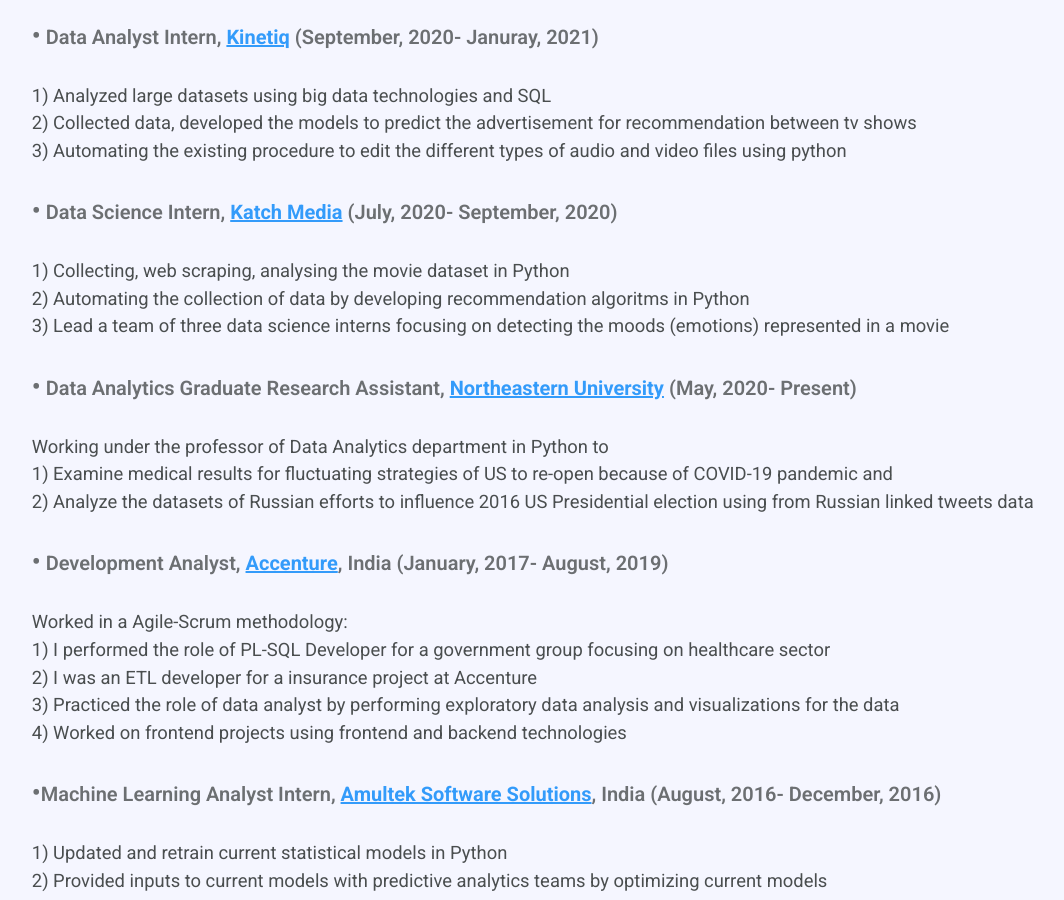
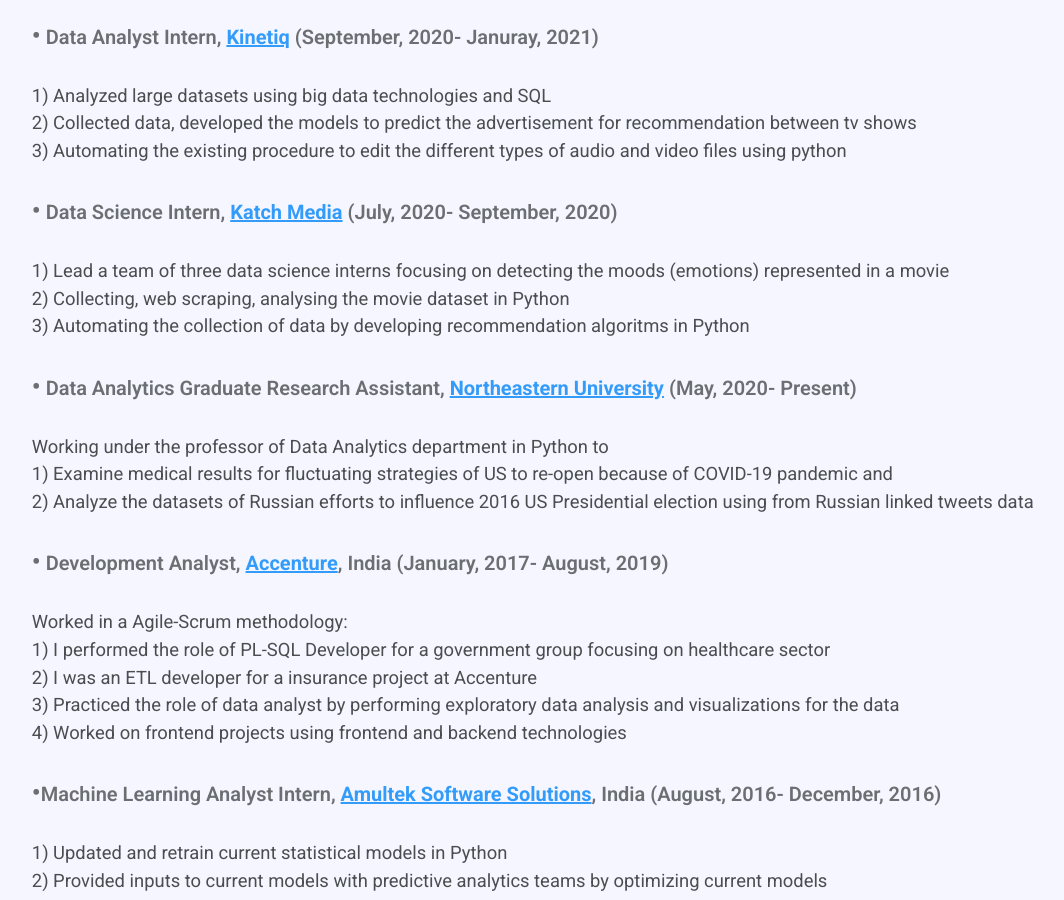
Before and after one commit to chigzz-github/chigzz_portfolio, a Jekyll site: the page built from using-subcategories.html, in a window 1280 px wide and 900 px high, scrolled down 775 px. Shown: the whole window, without its empty margins (59-1123 px from the left). Built offline with Jekyll 4.4.1, drawn with Linux system fonts in a browser that asks for light colours; nearby versions of some CDN libraries; comment, search, counter and statistics services are not loaded.

Commit message:
Katch002

```diff
--- a/_layouts/category.html
+++ b/_layouts/category.html
@@ -66,13 +66,13 @@
 			<p style= "font-size:20px"><span style= "font-size:25px">•</span> Data Science Intern,  <a href="https://katch-media.com/" target="_blank" style="color:#0385F9"><u>Katch Media</u></a> <span>(July, 2020- September, 2020)</span></p>
            			<div>&nbsp;&nbsp;&nbsp;&nbsp;&nbsp;&nbsp;&nbsp;&nbsp;&nbsp;&nbsp;&nbsp;&nbsp;&nbsp;&nbsp;&nbsp;&nbsp;&nbsp;&nbsp;&nbsp;&nbsp;&nbsp;&nbsp;&nbsp;&nbsp;&nbsp;&nbsp;&nbsp;&nbsp;&nbsp;&nbsp;&nbsp;&nbsp;&nbsp;&nbsp;&nbsp;&nbsp;&nbsp;&nbsp;&nbsp;&nbsp;&nbsp;&nbsp;&nbsp;&nbsp;&nbsp;&nbsp;&nbsp;&nbsp;&nbsp;&nbsp;&nbsp;&nbsp;&nbsp;&nbsp;&nbsp;&nbsp;&nbsp;&nbsp;&nbsp;</div>
 
-		   1) Collecting, web scraping, analysing the movie dataset in Python
+		   1) Lead a team of three data science interns focusing on detecting the moods (emotions) represented in a movie
 		   			<div>&nbsp;&nbsp;&nbsp;&nbsp;&nbsp;&nbsp;&nbsp;&nbsp;&nbsp;&nbsp;&nbsp;&nbsp;&nbsp;&nbsp;&nbsp;&nbsp;&nbsp;&nbsp;&nbsp;&nbsp;&nbsp;&nbsp;&nbsp;&nbsp;&nbsp;&nbsp;</div>
 
-           2) Automating the collection of data by developing recommendation algoritms in Python
+           2) Collecting, web scraping, analysing the movie dataset in Python
 		  <div></div>
 
-			3) Lead a team of three data science interns focusing on detecting the moods (emotions) represented in a movie
+			3) Automating the collection of data by developing recommendation algoritms in Python
 			 <div><br></br></div>
 		<div>&nbsp;&nbsp;&nbsp;&nbsp;&nbsp;&nbsp;&nbsp;&nbsp;&nbsp;&nbsp;&nbsp;&nbsp;&nbsp;&nbsp;&nbsp;&nbsp;&nbsp;&nbsp;</div>
 
```
